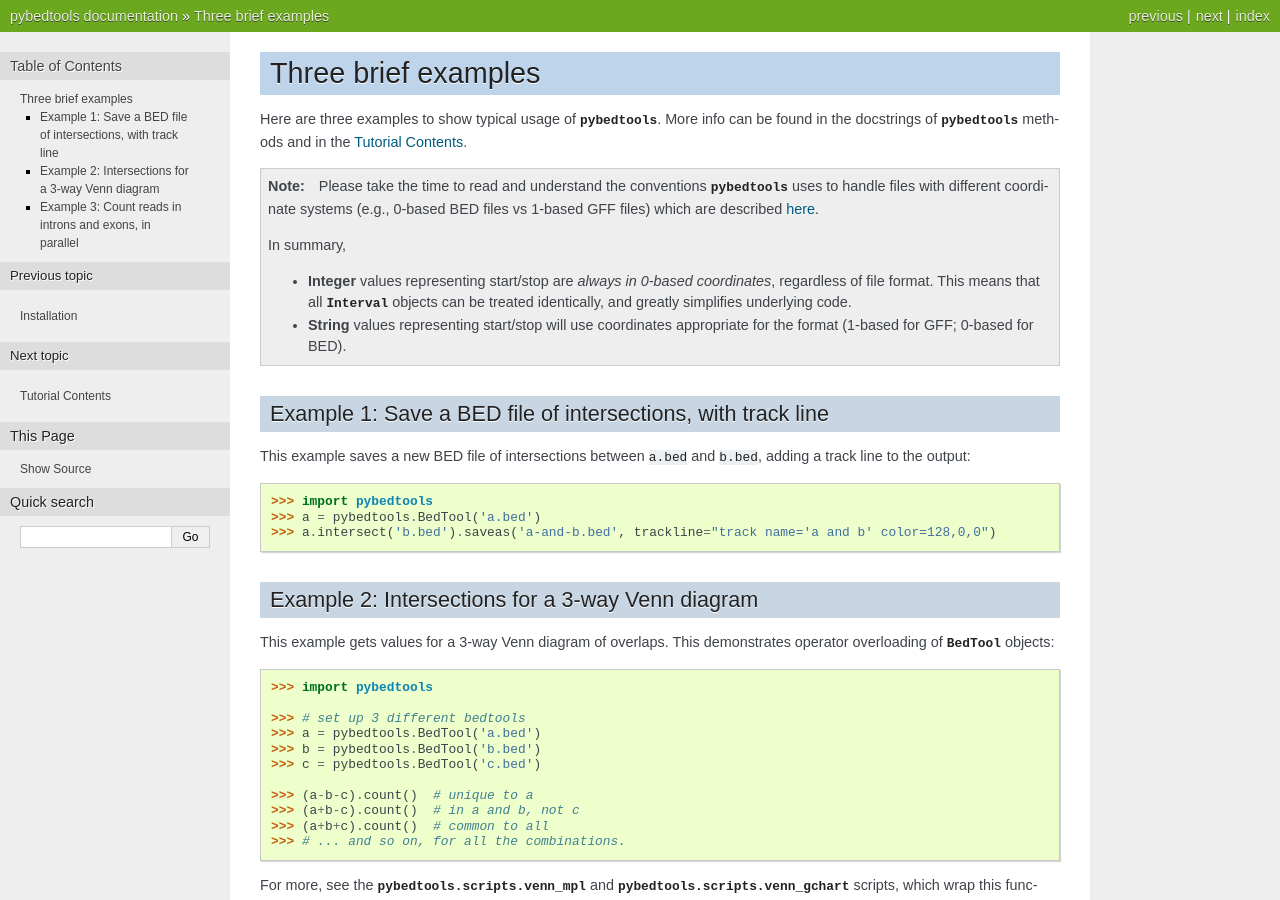
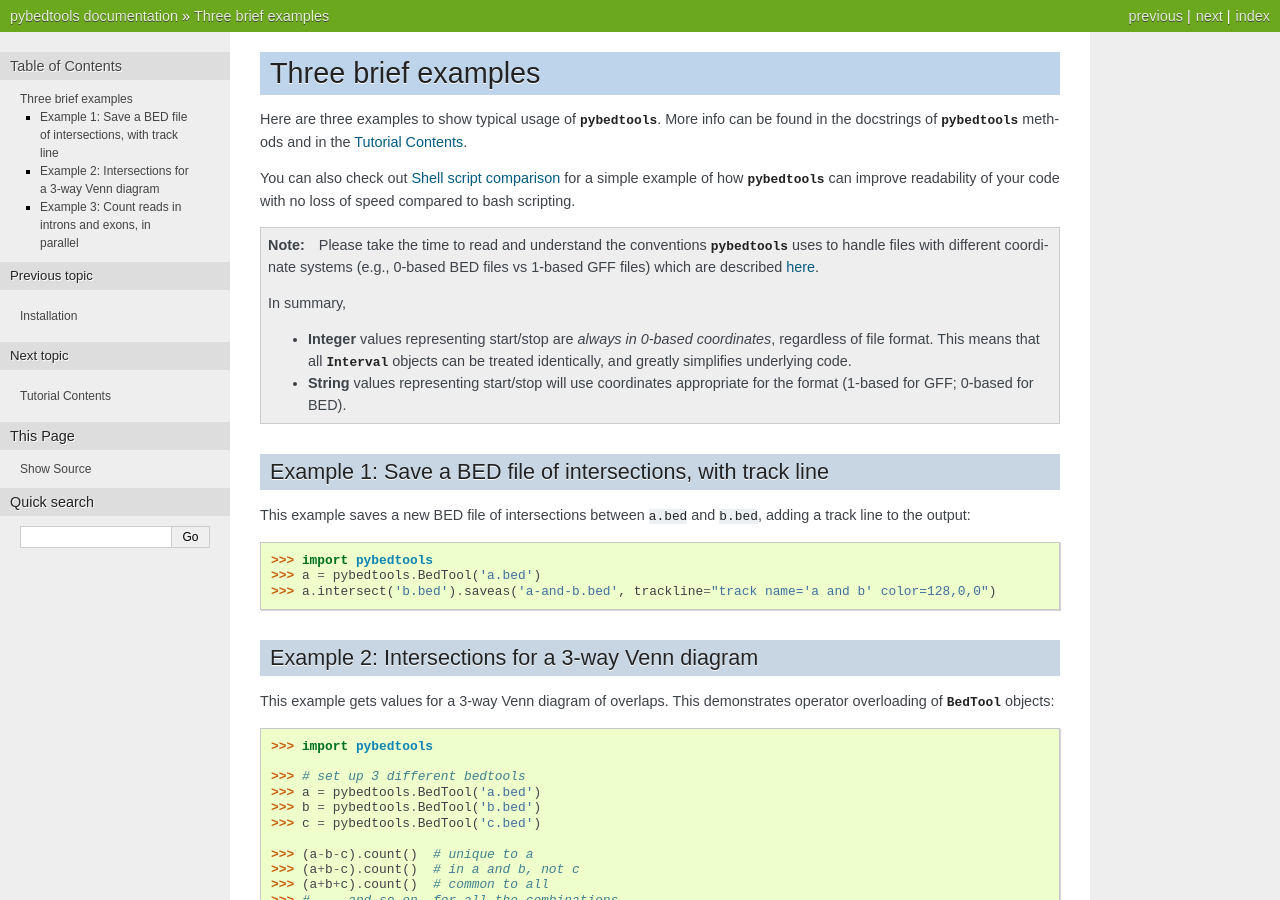
Before and after one commit to daler/pybedtools, a Sphinx documentation site: the page built from docs/source/3-brief-examples.rst, in a window 1280 px wide and 900 px high. Built offline with Sphinx 7.4.7, drawn with Linux system fonts in a browser that asks for light colours; the version number could not be read and is left out; comment, search, counter and statistics services are not loaded.

Commit message:
added shell script comparison to docs and linked from the brief examples page

```diff
--- a/docs/source/3-brief-examples.rst
+++ b/docs/source/3-brief-examples.rst
@@ -9,6 +9,10 @@ Three brief examples
 Here are three examples to show typical usage of :mod:`pybedtools`.  More
 info can be found in the docstrings of :mod:`pybedtools` methods and in the
 :ref:`tutorial`.
+
+You can also check out :ref:`shell_comparison` for a simple
+example of how :mod:`pybedtools` can improve readability of your code with no
+loss of speed compared to bash scripting.
 
 .. note::
 
--- a/docs/source/topical-documentation-contents.rst
+++ b/docs/source/topical-documentation-contents.rst
@@ -18,3 +18,4 @@ This section contains additional documentation not covered in the tutorial.
     topical-genome
     topical-random
     topical-wrapping
+    sh-comparison
```
Also changed, not shown: docs/source/sh-comparison.rst (added, +28 -0 lines).
